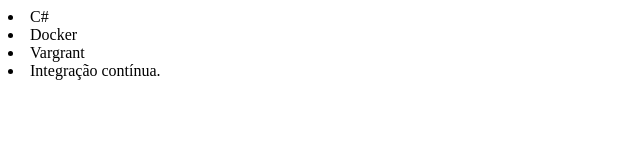
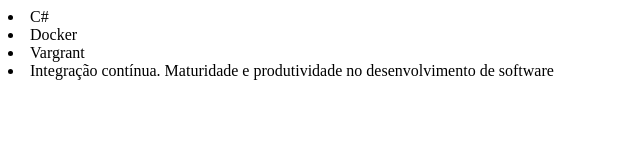
Before and after one commit to Mateus-MTS/alura-git, a plain HTML site: page index.html in a window 1280 px wide. Shown: the whole page, without its empty margins (0-640 px from the left). Drawn offline with Linux system fonts and the light colour scheme.

Commit message:
Renomeando curso de integração contínua

```diff
--- a/index.html
+++ b/index.html
@@ -10,6 +10,6 @@
     <li>C#</li>
     <li>Docker</li>
     <li>Vargrant</li>
-    <li>Integração contínua.</li>
+    <li>Integração contínua. Maturidade e produtividade no desenvolvimento de software</li>
 </body>
 </html>
```
